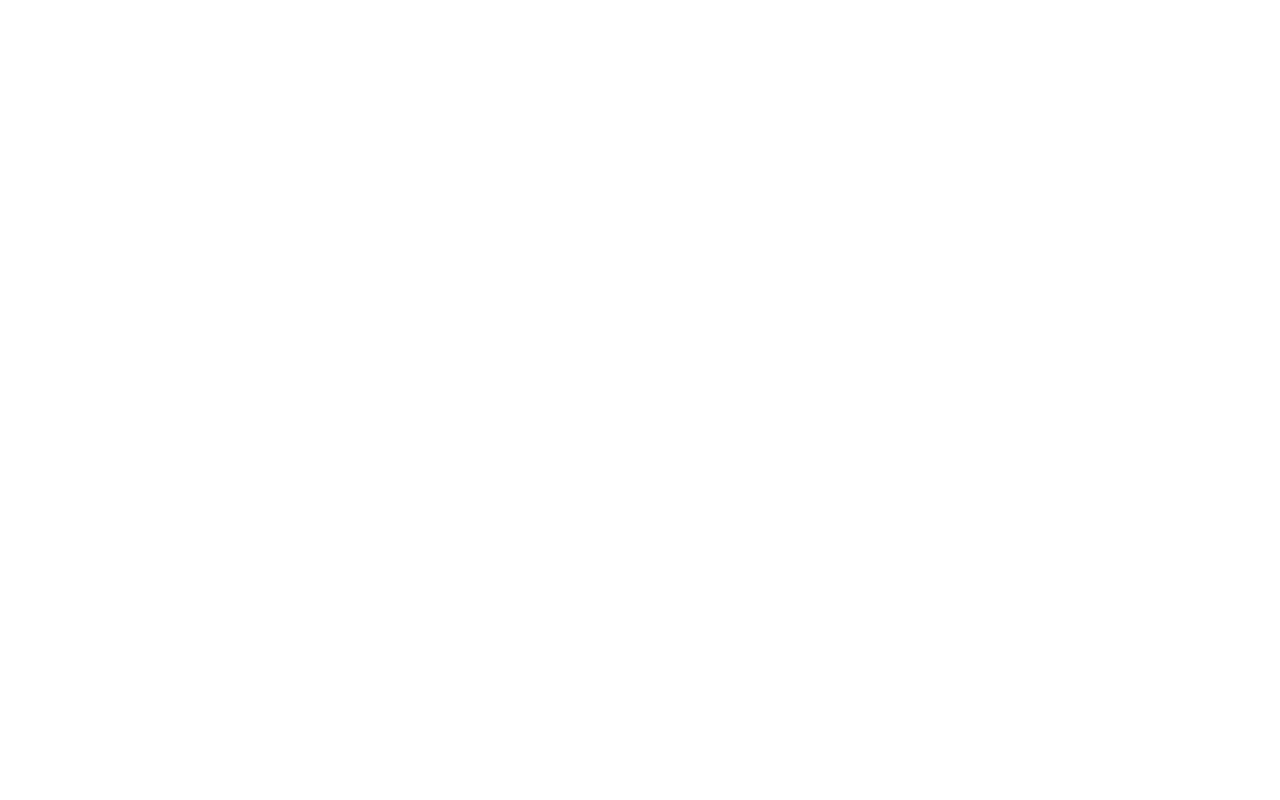
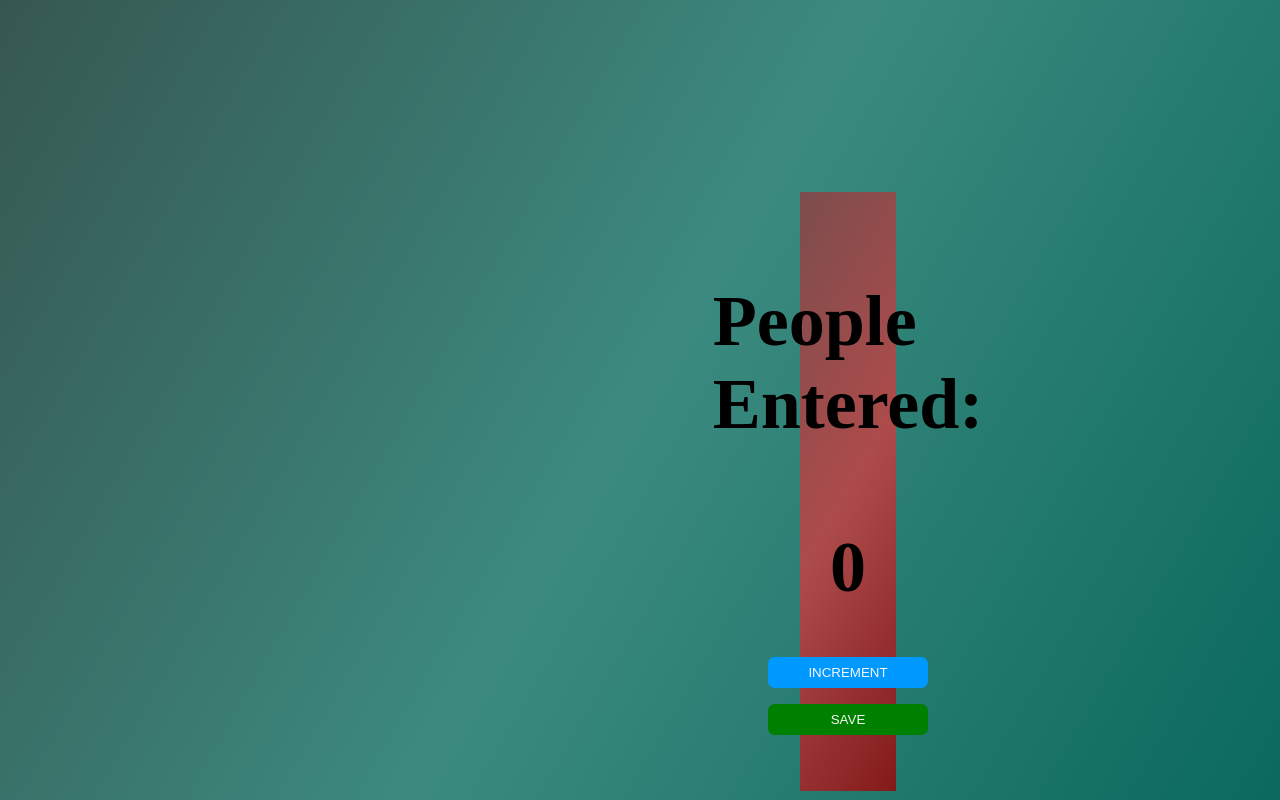
Before and after one commit to YanDevo/JS_Practice, a plain HTML site: page incrementer/index.html in a window 1280 px wide. Shown: the top 800 px of the page. Drawn offline with Linux system fonts and the light colour scheme.

Commit message:
styling the page

```diff
--- a/incrementer/index.css
+++ b/incrementer/index.css
@@ -1,3 +1,41 @@
 * {
+    box-sizing: border-box;
+    margin: 0;
+}
 
+body {
+    background-image: linear-gradient( 120deg,rgb(54, 87, 81), rgb(60, 138, 127), rgb(10, 105, 93));
+    background-repeat: no-repeat;
+    background-size: cover;
+    background-attachment: fixed;
 }
+.container {
+    display: flex;
+    flex-direction: column;
+    align-items: center;
+    margin: 12rem 50rem;
+    background-image: linear-gradient( 120deg,rgb(124, 77, 77), rgb(173, 75, 75), rgb(131, 26, 26));
+    padding: 3rem;
+}
+
+h1, h2{
+    margin: 1.5rem;
+    padding: 1rem;
+    font-size: 4.5rem;
+}
+
+button {
+    margin: 0.5rem;
+    padding: 0.5rem;
+    border-radius: .5em;
+    width: 10rem;
+    background-color: teal;
+    border: none;
+    color: whitesmoke;
+}
+#save{
+background-color: green;
+}
+#increment{
+    background: rgb(0, 153, 255);
+}
--- a/incrementer/index.html
+++ b/incrementer/index.html
@@ -0,0 +1,19 @@
+<!DOCTYPE html>
+<html lang="en">
+<head>
+    <meta charset="UTF-8">
+    <meta http-equiv="X-UA-Compatible" content="IE=edge">
+    <meta name="viewport" content="width=device-width, initial-scale=1.0">
+    <title>People COunter</title>
+    <link rel="stylesheet" href="index.css">
+    <script src="/incrementer/index.js" defer></script>
+</head>
+<body>
+    <div class="container">
+        <h1 class="header">People Entered:</h1>
+        <h2 class="count" id="count">0</h2>
+        <button id="increment">INCREMENT</button>
+        <button id="save">SAVE</button>
+    </div>
+</body>
+</html>
```
